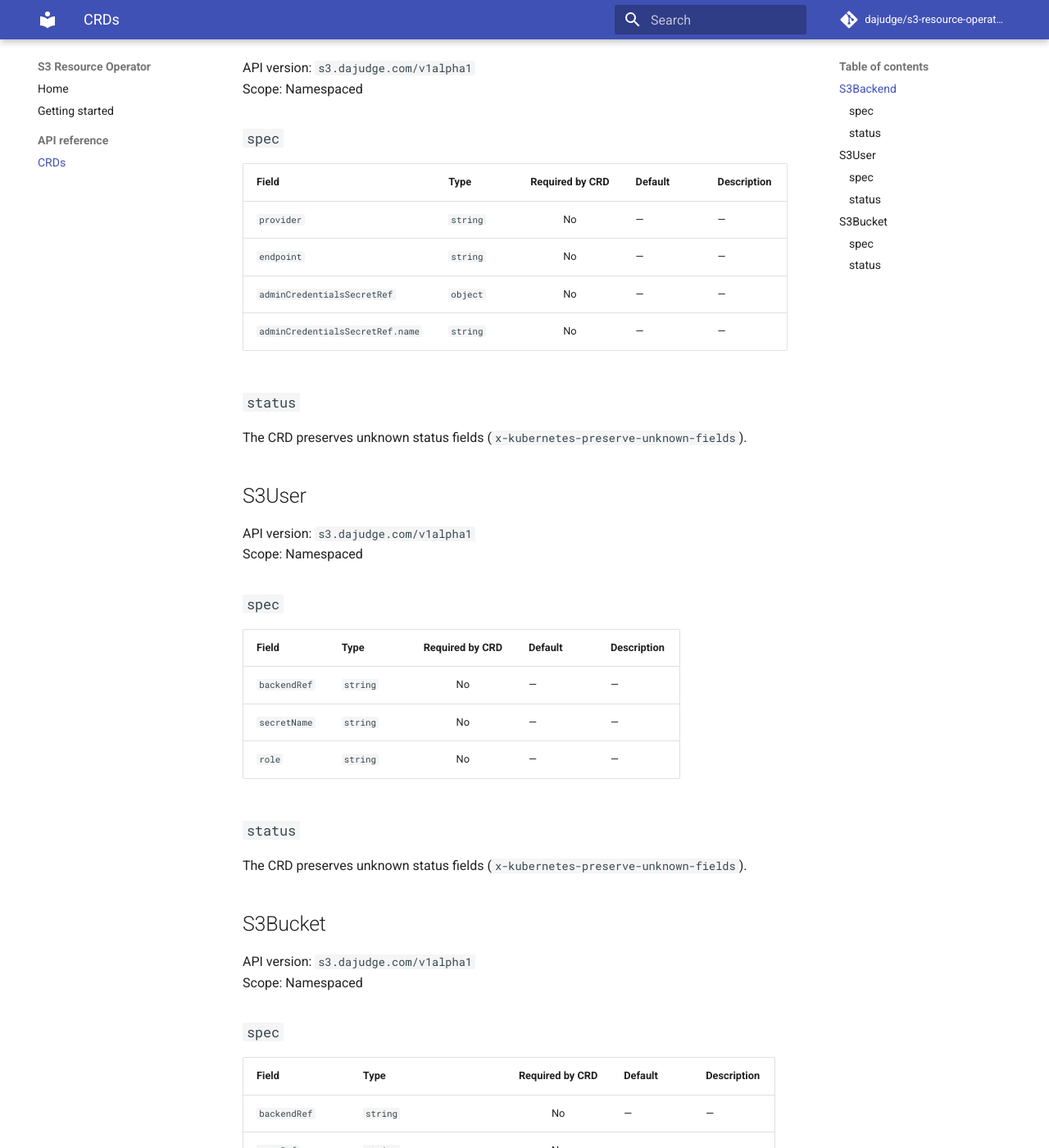
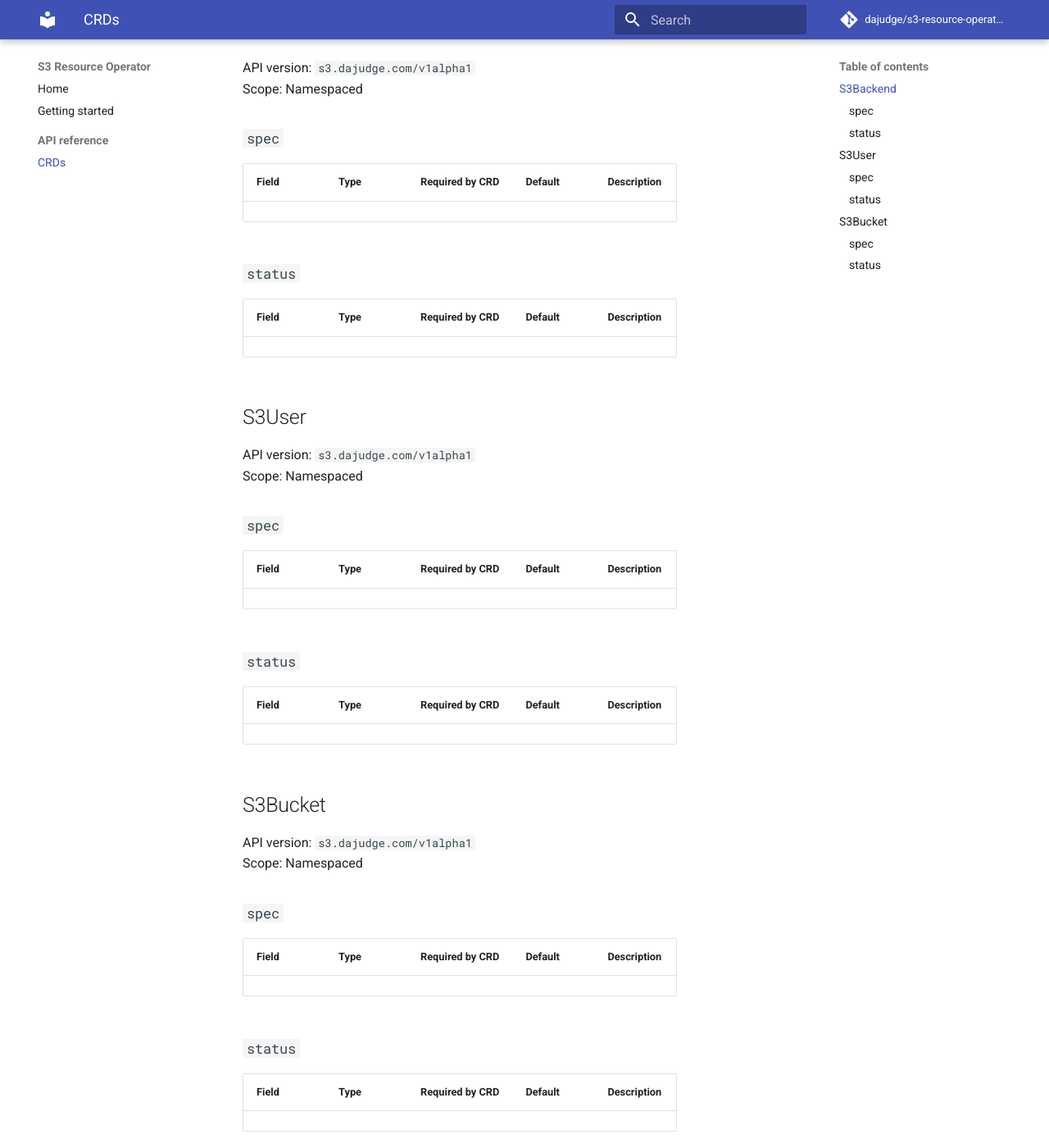
Before and after one commit to dajudge/s3-resource-operator, an MkDocs documentation site: the page built from docs/reference/crds.md, in a window 1280 px wide and 1400 px high, scrolled down 319 px. Shown: the whole window at 82% size. Built offline with MkDocs 1.6.1 and Material for MkDocs 9.7.7, drawn with Linux system fonts in a browser that asks for light colours; comment, search, counter and statistics services are not loaded; some of the changed text lies outside the part shown.

Commit message:
Refresh generated CRD reference

```diff
--- a/docs/reference/crds.md
+++ b/docs/reference/crds.md
@@ -13,14 +13,11 @@ Scope: Namespaced
 
 | Field | Type | Required by CRD | Default | Description |
 | --- | --- | :---: | --- | --- |
-| `provider` | `string` | No | — | — |
-| `endpoint` | `string` | No | — | — |
-| `adminCredentialsSecretRef` | `object` | No | — | — |
-| `adminCredentialsSecretRef.name` | `string` | No | — | — |
 
 ### `status`
 
-The CRD preserves unknown status fields (`x-kubernetes-preserve-unknown-fields`).
+| Field | Type | Required by CRD | Default | Description |
+| --- | --- | :---: | --- | --- |
 
 ## S3User
 
@@ -31,13 +28,11 @@ Scope: Namespaced
 
 | Field | Type | Required by CRD | Default | Description |
 | --- | --- | :---: | --- | --- |
-| `backendRef` | `string` | No | — | — |
-| `secretName` | `string` | No | — | — |
-| `role` | `string` | No | — | — |
 
 ### `status`
 
-The CRD preserves unknown status fields (`x-kubernetes-preserve-unknown-fields`).
+| Field | Type | Required by CRD | Default | Description |
+| --- | --- | :---: | --- | --- |
 
 ## S3Bucket
 
@@ -48,11 +43,8 @@ Scope: Namespaced
 
 | Field | Type | Required by CRD | Default | Description |
 | --- | --- | :---: | --- | --- |
-| `backendRef` | `string` | No | — | — |
-| `userRef` | `string` | No | — | — |
-| `bucketName` | `string` | No | — | — |
-| `deletionPolicy` | `string` (`DELETE` \| `RETAIN`) | No | — | — |
 
 ### `status`
 
-The CRD preserves unknown status fields (`x-kubernetes-preserve-unknown-fields`).
+| Field | Type | Required by CRD | Default | Description |
+| --- | --- | :---: | --- | --- |
```
Also changed, not shown: 1 other file.
